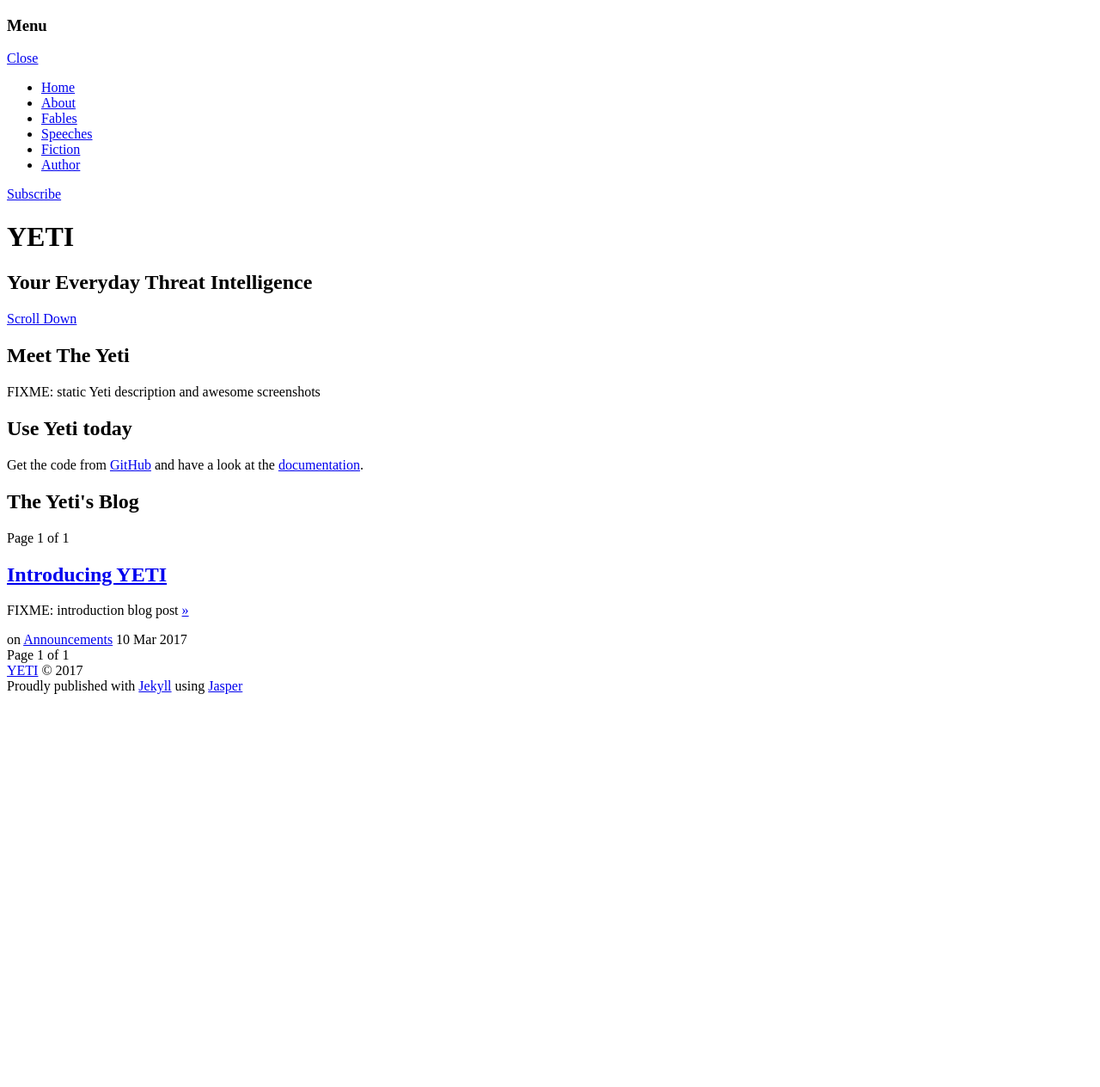
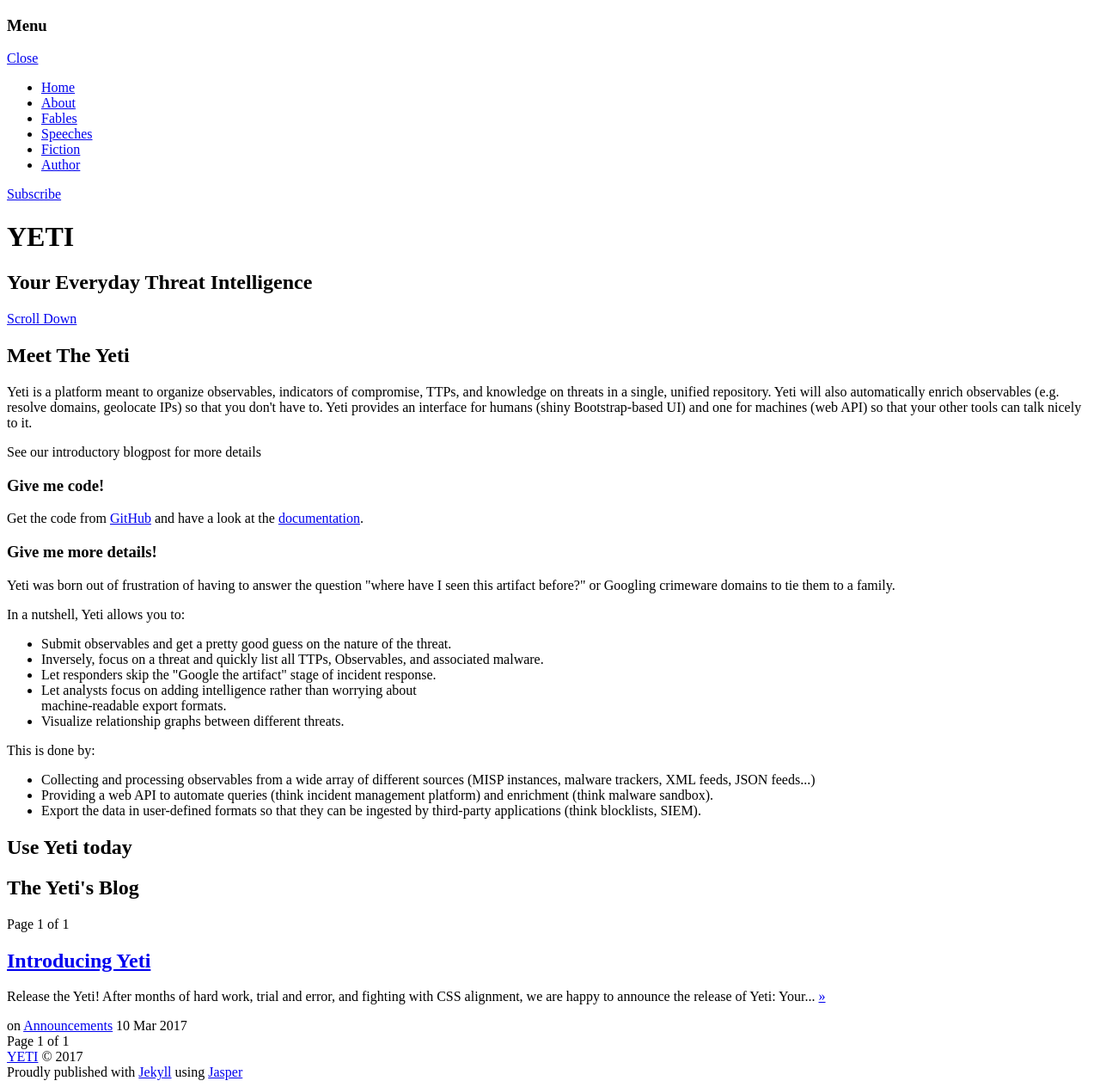
Before and after one commit to yeti-platform/yeti-platform-old.github.io, a Jekyll site: the page built from index.html, in a window 1280 px wide. Shown: the whole page at 86% size. Built offline with Jekyll 4.4.1, drawn with Linux system fonts in a browser that asks for light colours; nearby versions of some CDN libraries; the list of posts is cut into pages by our own code; comment, search, counter and statistics services are not loaded; before the commit the page ends 900 px from its top, so only the background shows below that.

Commit message:
Initial blogpost and index

```diff
--- a/_posts/2017-03-10-introducing-yeti.md
+++ b/_posts/2017-03-10-introducing-yeti.md
@@ -1,11 +1,43 @@
 ---
 layout: post
 cover: 'assets/images/cover2.jpg'
-title: Introducing YETI
+title: Introducing Yeti
 date: 2017-03-10 08:00:00
 tags: announcements
 subclass: post
 author: tomchop
 ---
 
-FIXME: introduction blog post
+# Release the Yeti!
+
+After months of hard work, trial and error, and fighting with CSS alignment, we are happy to announce the release of Yeti: Your everyday Threat Intelligence platform. Although originally an independent project, Yeti would not have been able to exist without the team at CERT Société Générale, who put in countless hours debugging the tool and orienting development to best suit their needs.
+
+**Since it was raised in a very dynamic environment, Yeti is made to make Threat Intelligence management quick, efficient, and interoperable.**
+
+Yeti is a platform meant to organize observables, indicators of compromise, TTPs, and knowledge on threats in a single, unified repository. Yeti will also automatically enrich observables (e.g. resolve domains, geolocate IPs) so that you don't have to. Yeti provides an interface for humans (shiny Bootstrap-based UI) and one for machines (web API) so that your other tools can talk nicely to it.
+
+GitHub Repo: https://github.com/yeti-platform/yeti
+Documentation is on ReadTheDocs: http://yeti-platform.readthedocs.io/en/latest/
+
+## Some extra information
+
+Yeti was born out of frustration of having to answer the question "where have I seen this artifact before?" or Googling crimeware domains to tie them to a family.
+
+In a nutshell, Yeti allows you to:
+
+* Submit observables and get a pretty good guess on the nature of the threat.
+* Inversely, focus on a threat and quickly list all TTPs, Observables, and
+  associated malware.
+* Let responders skip the "Google the artifact" stage of incident response.
+* Let analysts focus on adding intelligence rather than worrying about
+  machine-readable export formats.
+* Visualize relationship graphs between different threats.
+
+This is done by:
+
+* Collecting and processing observables from a wide array of different sources
+  (MISP instances, malware trackers, XML feeds, JSON feeds...)
+* Providing a web API to automate queries (think incident management platform)
+  and enrichment (think malware sandbox).
+* Export the data in user-defined formats so that they can be ingested by
+  third-party applications (think blocklists, SIEM).
--- a/index.html
+++ b/index.html
@@ -36,11 +36,55 @@
         </header>
 
         <section class="post-content">
-            <p>FIXME: static Yeti description and awesome screenshots</p>
+          <p>
+            Yeti is a platform meant to organize observables, indicators of compromise,
+            TTPs, and knowledge on threats in a single, unified repository. Yeti will also
+            automatically enrich observables (e.g. resolve domains, geolocate IPs) so that
+            you don't have to. Yeti provides an interface for humans (shiny Bootstrap-based
+            UI) and one for machines (web API) so that your other tools can talk nicely to
+            it.
+          </p>
 
-            <h2>Use Yeti today</h2>
+          <p>See our introductory blogpost for more details</p>
 
-            <p>Get the code from <a href="https://github.com/yeti-platform/yeti" target="_blank">GitHub</a> and have a look at the <a href="http://yeti-platform.readthedocs.io/en/latest/" target="_blank">documentation</a>.</p>
+          <h3>Give me code!</h3>
+
+          <p>Get the code from <a href="https://github.com/yeti-platform/yeti" target="_blank">GitHub</a> and have a look at the <a href="http://yeti-platform.readthedocs.io/en/latest/" target="_blank">documentation</a>.</p>
+
+          <h3>Give me more details!</h3>
+
+          <p>
+            Yeti was born out of frustration of having to answer the question "where have
+            I seen this artifact before?" or Googling crimeware domains to tie them to a
+            family.
+          </p>
+
+          <p>
+            In a nutshell, Yeti allows you to:
+          </p>
+
+          <ul>
+            <li>Submit observables and get a pretty good guess on the nature of the threat.</li>
+            <li>Inversely, focus on a threat and quickly list all TTPs, Observables, and
+              associated malware.</li>
+            <li>Let responders skip the "Google the artifact" stage of incident response.</li>
+            <li>Let analysts focus on adding intelligence rather than worrying about</li>
+              machine-readable export formats.
+            <li>Visualize relationship graphs between different threats.</li>
+          </ul>
+
+          <p>This is done by:</p>
+          <ul>
+            <li>Collecting and processing observables from a wide array of different sources
+            (MISP instances, malware trackers, XML feeds, JSON feeds...)</li>
+            <li>Providing a web API to automate queries (think incident management platform)
+            and enrichment (think malware sandbox).</li>
+            <li>Export the data in user-defined formats so that they can be ingested by
+            third-party applications (think blocklists, SIEM).</li>
+          </ul>
+
+          <h2>Use Yeti today</h2>
+
         </section>
     </article>
 
```
